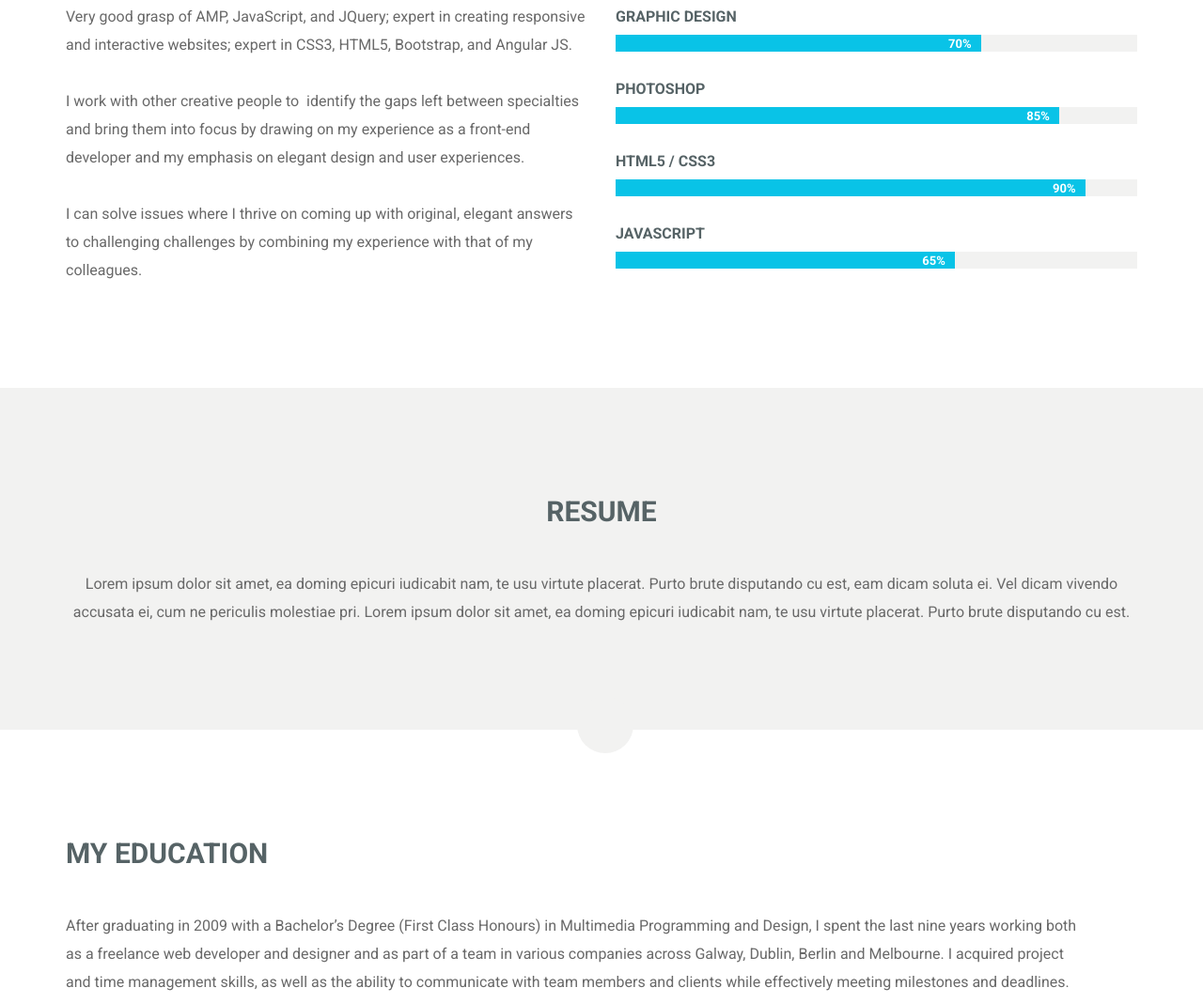
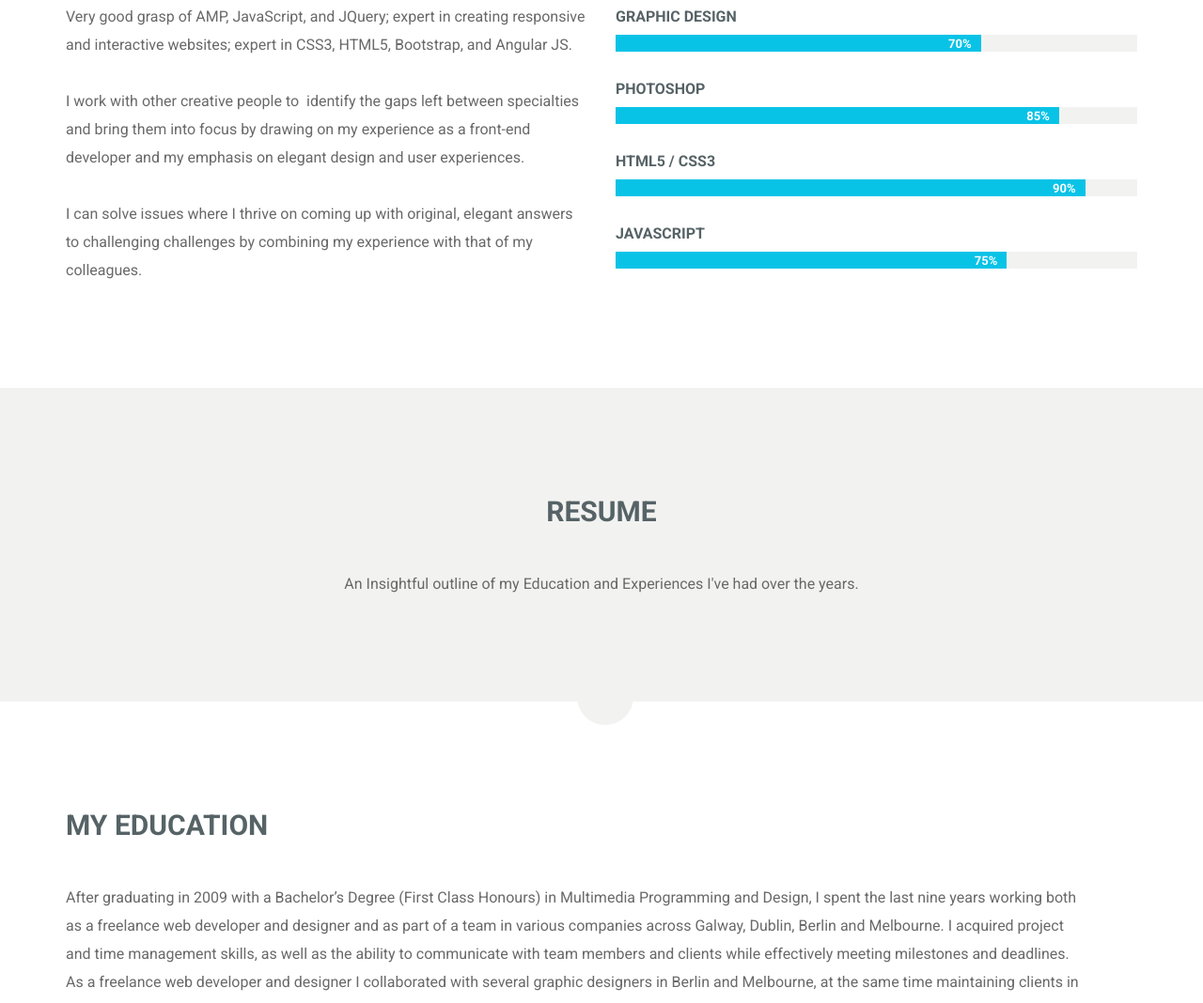
Before and after one commit to mmmyykkeee/mykemaina, a website: page index.html in a window 1280 px wide. Shown: the part 2518-3586 px from the top of the page at 94% size. Drawn offline with nearby package versions, Linux system fonts and the light colour scheme; some packages are replaced by stand-ins of ours; a script that the page names is missing.

Commit message:
Update index.html

```diff
--- a/index.html
+++ b/index.html
@@ -211,8 +211,8 @@
 					<div class="skill-box wow fadeInDown" data-wow-delay=".8s">
 						<label> JavaScript </label>
 						<div class="progress">
-							<div class="progress-bar" role="progress-bar" aria-valuemin="0" aria-valuenow="65" aria-valuemax="100" style="width: 65%;" >
-								65%
+							<div class="progress-bar" role="progress-bar" aria-valuemin="0" aria-valuenow="65" aria-valuemax="100" style="width: 75%;" >
+								75%
 							</div>
 						</div>
 					</div>
@@ -229,7 +229,7 @@
 			<div class="row">
 				<div class="col-md-12 text-center wow fadeInUp">
 					<h2 class="heading-title">Resume</h2>
-					<p>Lorem ipsum dolor sit amet, ea doming epicuri iudicabit nam, te usu virtute placerat. Purto brute disputando cu est, eam dicam soluta ei. Vel dicam vivendo accusata ei, cum ne periculis molestiae pri. Lorem ipsum dolor sit amet, ea doming epicuri iudicabit nam, te usu virtute placerat. Purto brute disputando cu est.</p>
+					<p>An Insightful outline of my Education and Experiences I've had over the years.</p>
 
 				</div>
 			</div>
```
